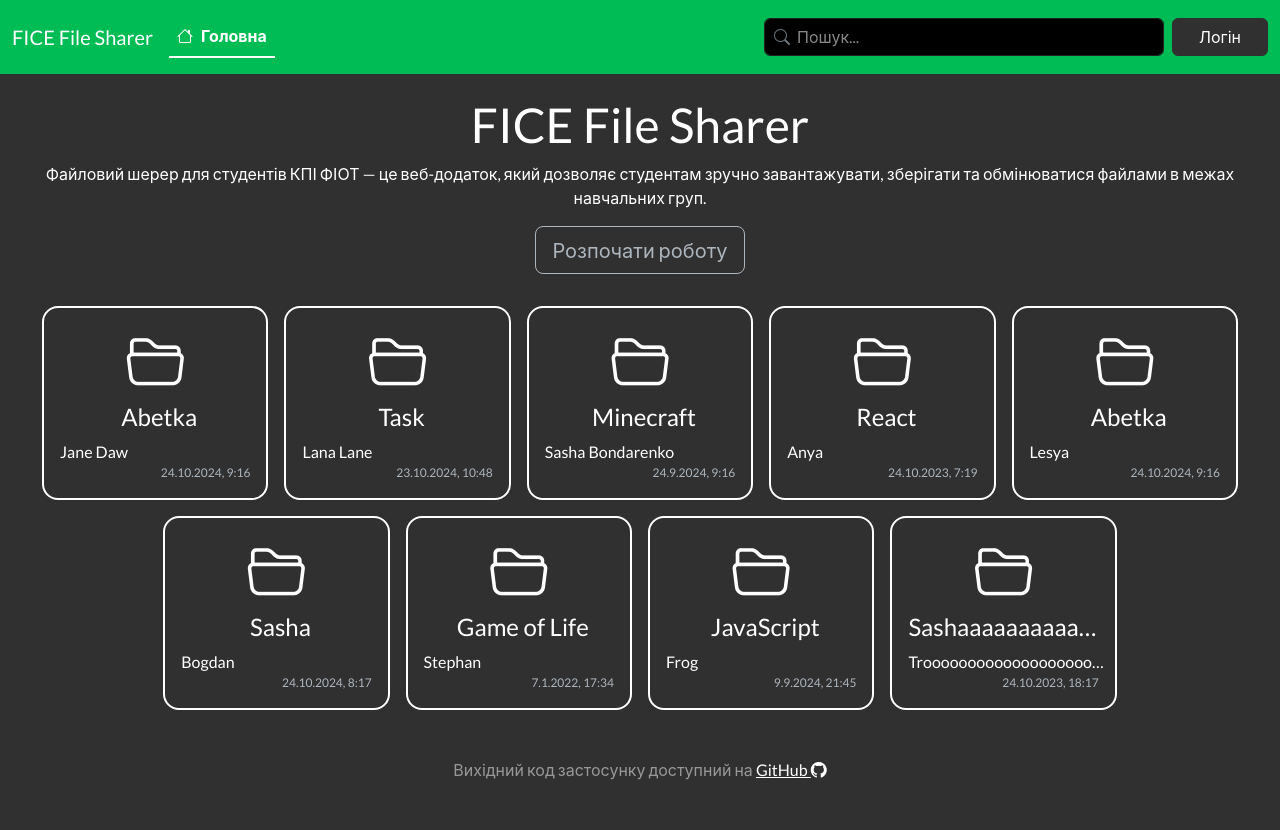
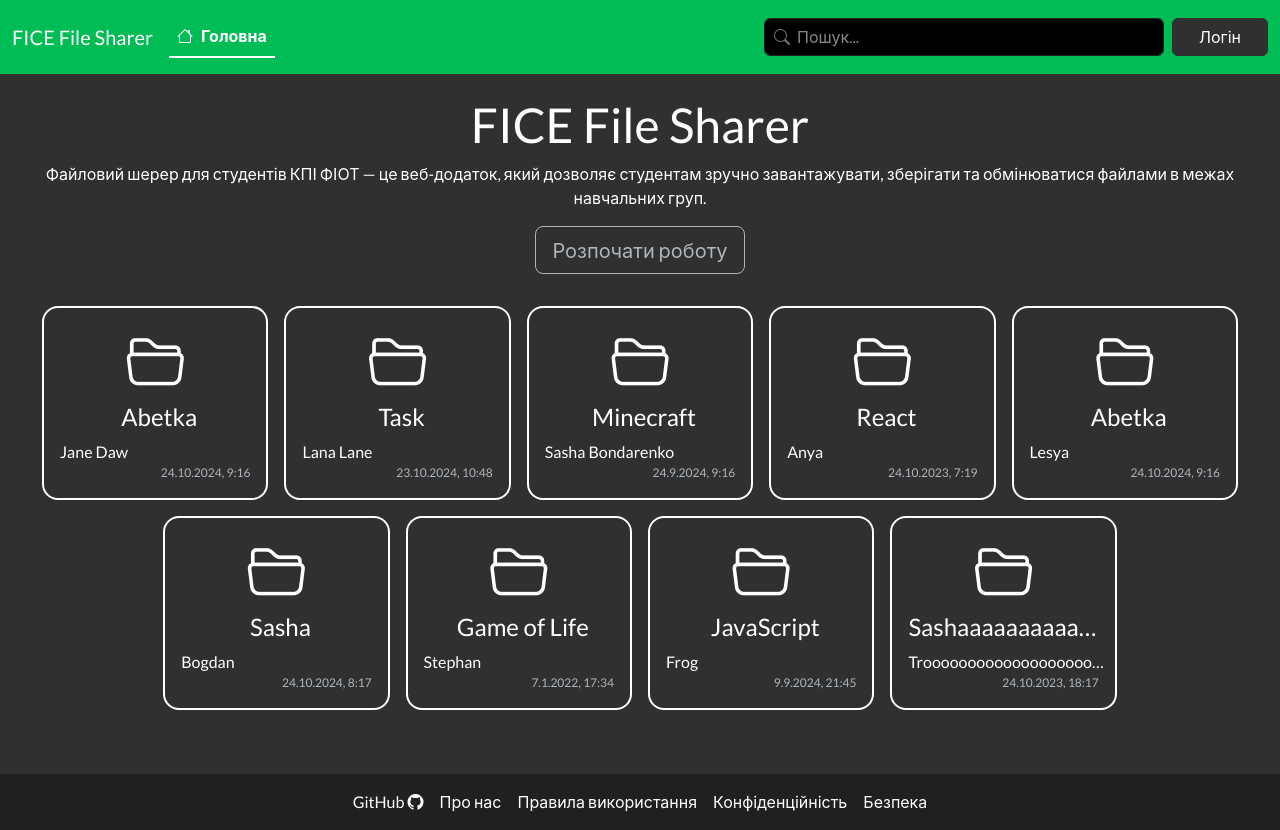
Before and after one commit to FICEFileSharer/FICEFileSharer, a React (Create React App) app in the folder client/: page / in a window 1280 px wide. Before the commit the page ends 800 px from the top, so only its background shows below. Built offline with nearby package versions, Linux system fonts and the light colour scheme.

Commit message:
add: footer Added footer and made some fixes which happened during it

```diff
--- a/client/src/App.css
+++ b/client/src/App.css
@@ -31,6 +31,10 @@
 
 .bg-dark-101010 {
   background-color: #101010 !important;
+}
+
+.bg-dark-202020 {
+  background-color: #202020 !important;
 }
 
 .text-grey-500 {
--- a/client/src/App.jsx
+++ b/client/src/App.jsx
@@ -3,6 +3,7 @@ import React from 'react';
 import { Routes, Route } from 'react-router-dom';
 import { SearchProvider } from './contexts/SearchContext';
 import Header from './components/Header/Header';
+import Footer from './components/Footer';
 import WelcomePage from './pages/WelcomePage';
 import LoginPage from './pages/LoginPage';
 
@@ -15,6 +16,7 @@ function App() {
             <>
               <Header />
               <WelcomePage />
+              <Footer />
             </>
           }></Route>
 
--- /dev/null
+++ b/client/src/components/Footer.jsx
@@ -0,0 +1,42 @@
+import React from 'react';
+import FooterButton from './buttons/FooterButton/FooterButton';
+
+const Footer = () => {
+  return (
+        <footer className='bd-footer'>
+            <div className='d-flex flex-wrap justify-content-center bg-dark-202020 p-3 gap-3'>
+                <FooterButton
+                    href='https://github.com/FICEFileSharer/FICEFileSharer'
+                >
+                    GitHub <i className='bi bi-github'></i>
+                </FooterButton>
+
+                <FooterButton
+                    href='/'
+                >
+                    Про нас
+                </FooterButton>
+
+                <FooterButton
+                    href='/'
+                >
+                    Правила використання
+                </FooterButton>
+
+                <FooterButton
+                    href='/'
+                >
+                    Конфіденційність
+                </FooterButton>
+
+                <FooterButton
+                    href='/'
+                >
+                    Безпека
+                </FooterButton>
+            </div>
+        </footer>
+    );
+};
+
+export default Footer;
--- a/client/src/components/Header/Header.jsx
+++ b/client/src/components/Header/Header.jsx
@@ -1,7 +1,7 @@
 import './Header.css';
 import React from 'react';
 import { useLocation } from 'react-router-dom';
-import ProfileButton from '../ProfileButton/ProfileButton';
+import ProfileButton from '../buttons/ProfileButton/ProfileButton';
 import SearchBar from '../searchInput/SearchBar/SearchBar';
 
 const Header = () => {
--- /dev/null
+++ b/client/src/components/buttons/FooterButton/FooterButton.css
@@ -0,0 +1,4 @@
+.btn-footer:hover {
+    color: var(--bs-success) !important;
+    text-decoration: underline !important;
+}
--- /dev/null
+++ b/client/src/components/buttons/FooterButton/FooterButton.jsx
@@ -0,0 +1,15 @@
+import './FooterButton.css';
+import React from 'react';
+
+const FooterButton = ({ children, href }) => {
+  return (
+    <a
+        href={href}
+        className='text-decoration-none text-white btn-footer'
+    >
+        {children}
+    </a>
+  );
+};
+
+export default FooterButton;
--- a/client/src/index.css
+++ b/client/src/index.css
@@ -14,7 +14,6 @@ code {
     monospace;
 }
 
-html,
 body,
 #root,
 .App,
--- a/client/src/pages/LoginPage.jsx
+++ b/client/src/pages/LoginPage.jsx
@@ -3,7 +3,10 @@ import LoginCard from '../components/cards/LoginCard/LoginCard';
 
 const LoginPage = () => {
   return (
-    <div className='d-flex align-items-center justify-content-center bg-dark-101010'>
+    <div
+      className='d-flex align-items-center justify-content-center bg-dark-101010
+        vh-100 vw-100 position-fixed top-0 bottom-0 start-0 end-0'
+    >
       <LoginCard></LoginCard>
     </div>
   );
--- a/client/src/pages/WelcomePage.jsx
+++ b/client/src/pages/WelcomePage.jsx
@@ -41,18 +41,6 @@ const WelcomePage = () => {
 
               ))}
           </div>
-
-          <footer className='mt-auto text-white-50'>
-            <p>
-              Вихідний код застосунку доступний на{' '}
-              <a
-                href='https://github.com/FICEFileSharer/FICEFileSharer'
-                className='text-white'
-              >
-                GitHub <i className='bi bi-github'></i>
-              </a>
-            </p>
-          </footer>
         </div>
       </div>
     </div>
```
Also changed, not shown: client/src/components/buttons/ProfileButton/ProfileButton.css (renamed from client/src/components/ProfileButton/ProfileButton.css), client/src/components/buttons/ProfileButton/ProfileButton.jsx (renamed from client/src/components/ProfileButton/ProfileButton.jsx).
